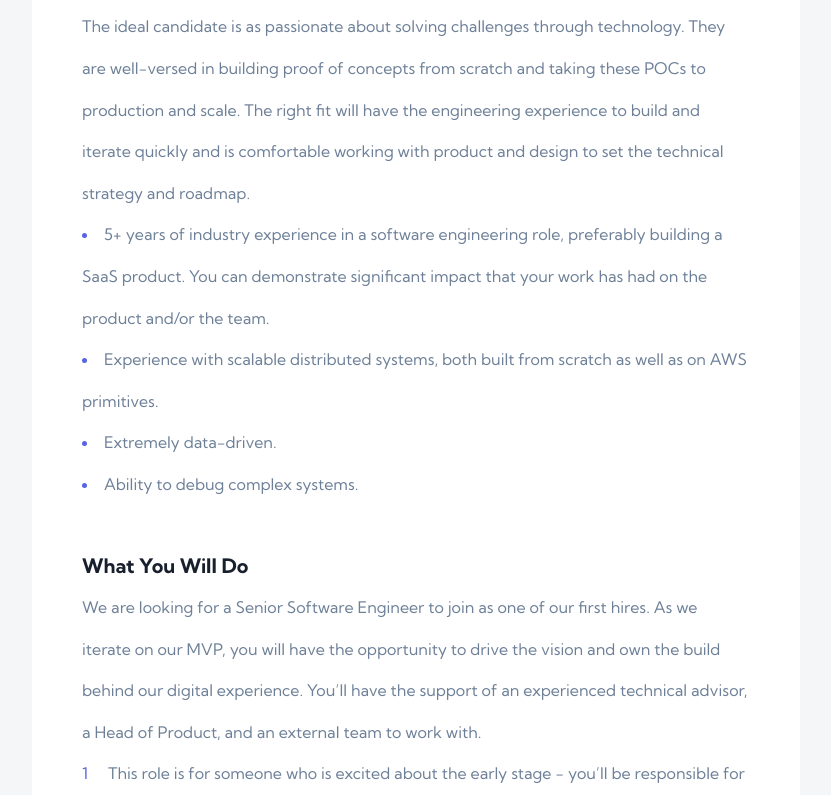
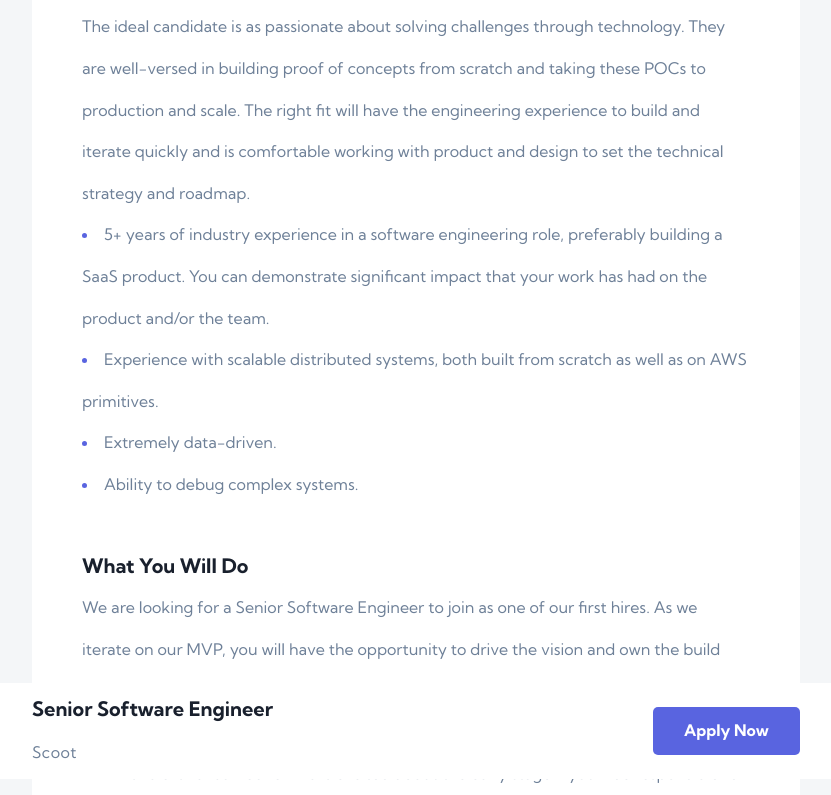
Before and after one commit to Steph-en/DevJobs, an Angular app: page /details/1 in a window 1280 px wide. Shown: the part 757-1552 px from the top of the page, without its empty margins (224-1055 px from the left). Built offline with nearby package versions, Linux system fonts and the light colour scheme.

Commit message:
Making changes

```diff
--- a/src/app/pages/details/details/details.component.css
+++ b/src/app/pages/details/details/details.component.css
@@ -176,7 +176,7 @@
 footer {
     position:absolute;
     /* bottom: 0; */
-    top: 200%;
+    top: 180%;
     left: 0;
     width: 100%;
     height: 96px;
--- a/src/app/pages/details/details/details.component.ts
+++ b/src/app/pages/details/details/details.component.ts
@@ -13,10 +13,8 @@ import { JobLocation } from '../../../interface/job-location';
 })
 export class DetailsComponent {
   route: ActivatedRoute = inject(ActivatedRoute);
-  // jobLocationId = 0;
   appService = inject(AppService);
   jobLocation: JobLocation | undefined;
-
 
   constructor() {
     const jobLocationId = Number(this.route.snapshot.params['id']);
--- a/src/app/pages/home/home.component.ts
+++ b/src/app/pages/home/home.component.ts
@@ -3,11 +3,12 @@ import { CommonModule } from '@angular/common';
 import { JobLocationsComponent } from '../../job-locations/job-locations.component';
 import { JobLocation } from '../../interface/job-location';
 import { AppService } from '../../services/app.service';
+import { FormsModule } from '@angular/forms';
 
 @Component({
   selector: 'app-home',
   standalone: true,
-  imports: [CommonModule, JobLocationsComponent],
+  imports: [CommonModule, JobLocationsComponent, FormsModule],
   templateUrl: './home.component.html',
   styleUrl: './home.component.css'
 })
@@ -16,6 +17,8 @@ export class HomeComponent {
 
   appService: AppService = inject(AppService);
 
+  // applForm = new FormGroup()
+
   constructor() {
     this.jobLocationList = this.appService.getAllJoblocations()
   }
```
